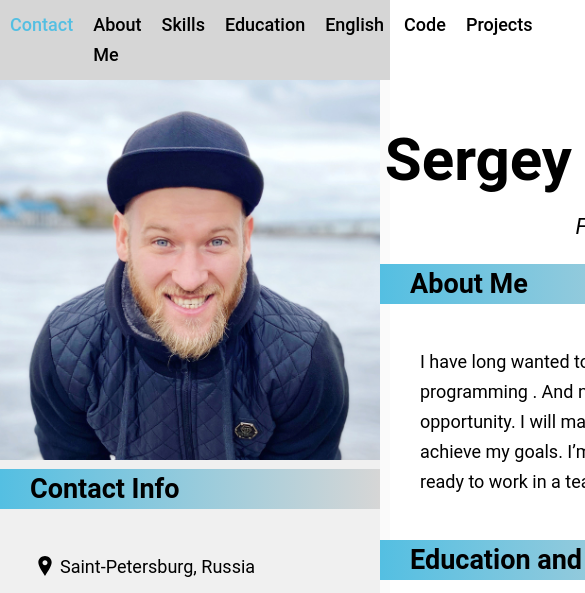
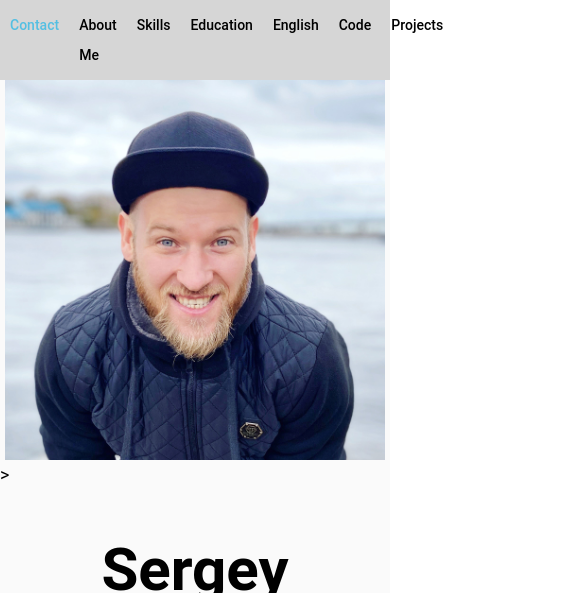
Before and after one commit to serjml/rsschool-cv, a plain HTML site: page index.html in a window 390 px wide. Shown: the top 593 px of the page, 585 px wide, since content can reach past the window. Drawn offline with Linux system fonts and the light colour scheme; a web font is replaced by a local one.

Commit message:
feat: add mobile style

```diff
--- a/style.css
+++ b/style.css
@@ -172,3 +172,32 @@ body {
 .footer-year {
   font-weight: 600;
 }
+
+/*----------------------- MOBILE ----------------------*/
+
+@media (max-width: 768px) {
+  .main {
+    flex-direction: column-reverse;
+    width: 100%;
+  }
+
+  .nav-list {
+    font-size: 14px;
+  }
+
+  .figure-mobile {
+    display: flex;
+    justify-content: center;
+    order: 1;
+    margin: 0;
+  }
+
+  .figure {
+    position: absolute;
+    z-index: -1;;
+  }
+
+  .left-side {
+    background-color: #fafafa;
+  }
+}
```
